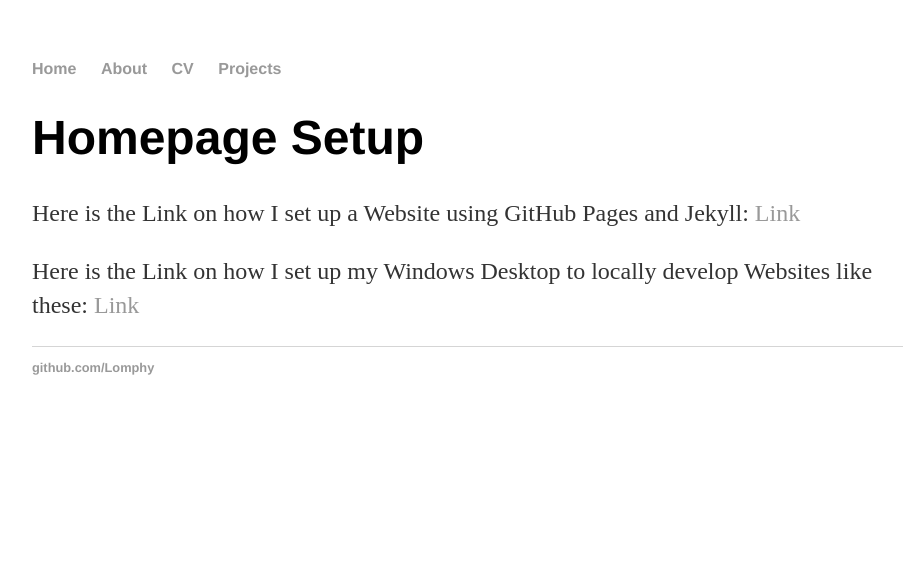
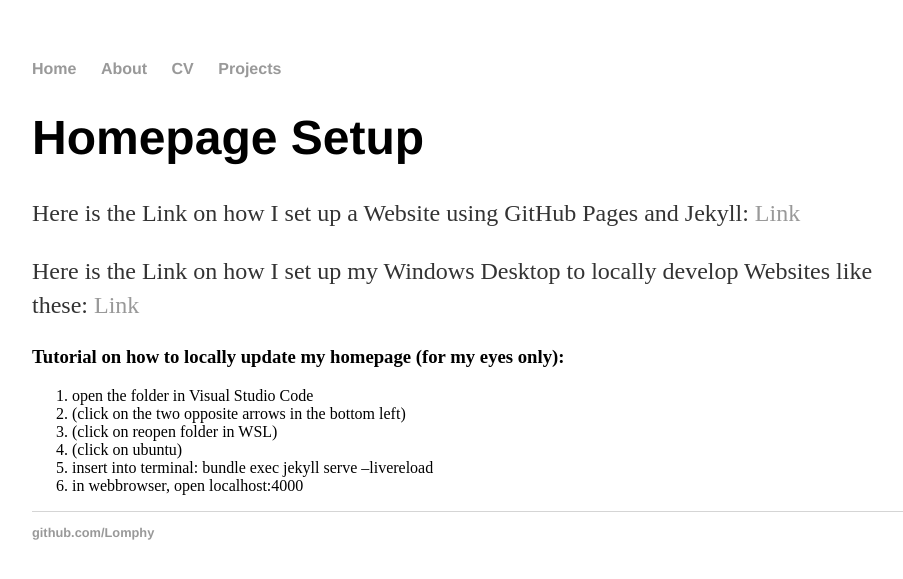
Before and after one commit to Lomphy/Lomphy.github.io, a Jekyll site: the page built from projects/HomepageSetup.md, in a window 1280 px wide. Shown: the top 579 px of the page, without its empty margins (160-1063 px from the left). Built offline with Jekyll 4.4.1, drawn with Linux system fonts in a browser that asks for light colours.

Commit message:
feat: added tutorial to homepage setup

```diff
--- a/projects/HomepageSetup.md
+++ b/projects/HomepageSetup.md
@@ -6,3 +6,12 @@ title: "Homepage Setup"
 Here is the Link on how I set up a Website using GitHub Pages and Jekyll: [Link](http://jmcglone.com/guides/github-pages/)
 
 Here is the Link on how I set up my Windows Desktop to locally develop Websites like these: [Link](https://medium.com/@hjgraca/using-wsl2-visual-studio-code-for-jekyll-blogging-on-windows-10-99489deb4650)
+
+### Tutorial on how to locally update my homepage (for my eyes only):
+
+1. open the folder in Visual Studio Code
+2. (click on the two opposite arrows in the bottom left)
+3. (click on reopen folder in WSL)
+4. (click on ubuntu)
+5. insert into terminal: bundle exec jekyll serve --livereload
+6. in webbrowser, open localhost:4000
```
Also changed, not shown: Gemfile (added, +8 -0 lines), 1 other file.
